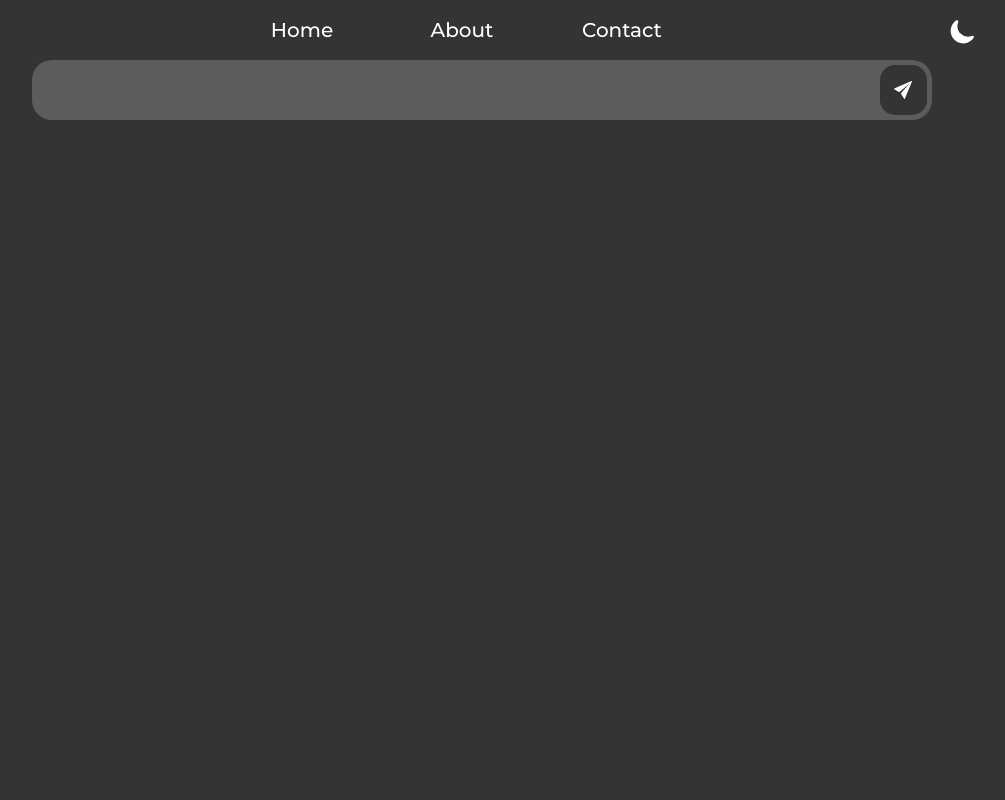
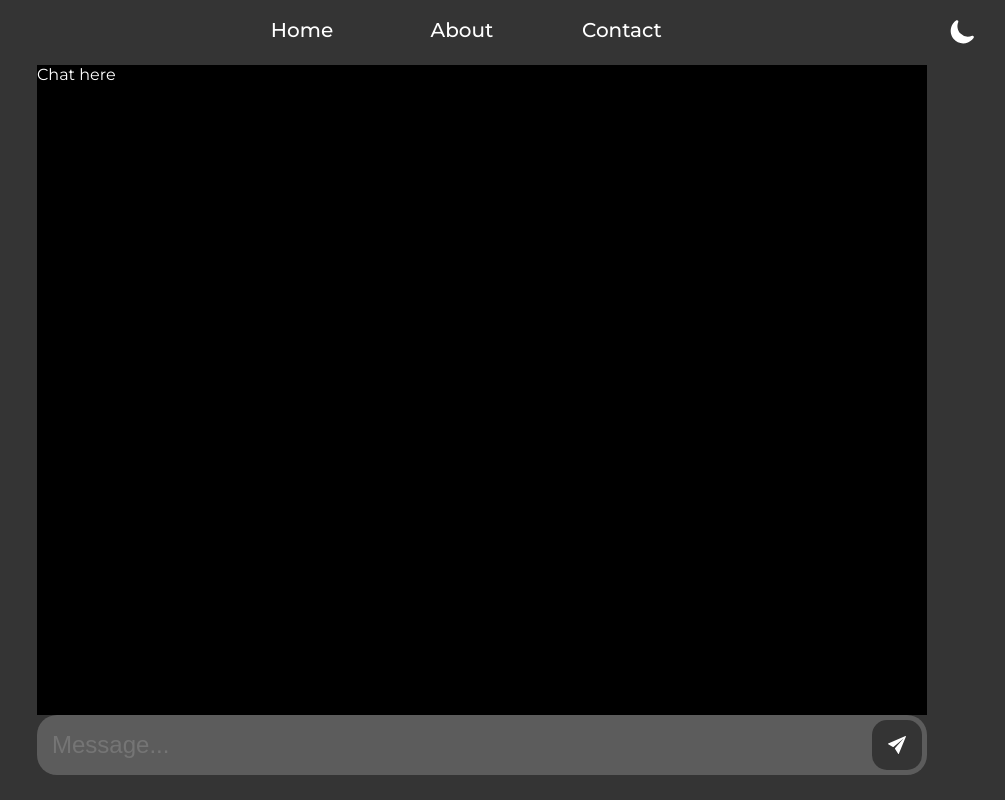
Before and after one commit to HushchinVolodymyr/AIHelperHub, a Next.js app: page /chat in a window 1280 px wide. Shown: the whole page, without its empty margins (158-1163 px from the left). Built offline with nearby package versions, Linux system fonts and the light colour scheme.

Commit message:
Send button fix

```diff
--- a/src/app/chat/page.js
+++ b/src/app/chat/page.js
@@ -1,12 +1,22 @@
-import React, {Suspense} from 'react';
+'use client'
+import React, {useState} from 'react';
 import InputSendBlock from "@/shared/components/ChatComponents/InputSendBlock/InputSendBlock";
 import styles from './page.module.css'
+import ChatBlock from "@/shared/components/ChatComponents/ChatBlock/ChatBlock";
 
 
 const Chat = () => {
+    const [ message, setMessage ] = useState('')
+    const [ chatHistory, setChatHistory ] = useState([])
+
+    const getMessage = (event) => {
+        setMessage(event.target.value);
+    };
+
     return (
         <div className={styles.container}>
-            <InputSendBlock/>
+            <ChatBlock />
+            <InputSendBlock getMessage={getMessage}/>
         </div>
     );
 };
--- a/src/app/chat/page.module.css
+++ b/src/app/chat/page.module.css
@@ -1,5 +1,16 @@
 .container {
+    display: flex;
+    flex-direction: column;
+    justify-content: flex-end;
+    align-items: center;
+    padding: 5px;
     max-width: 900px;
     width: 100%;
+    max-height: 90vh;
+    height: 100%;
     overflow: hidden;
 }
+
+.container::-webkit-scrollbar {
+    display: none;
+}
--- a/src/app/globals.css
+++ b/src/app/globals.css
@@ -21,6 +21,11 @@
     margin: 0;
 }
 
+html, body {
+    margin: 0;
+    padding: 0;
+    height: 100%;
+}
 
 body {
     color: rgb(var(--font-color-rgb));
--- a/src/app/layout.js
+++ b/src/app/layout.js
@@ -16,7 +16,6 @@ export default function RootLayout({children}) {
         <body className={montserrat.className}>
         <Header/>
         {children}
-        <footer style={{height: 100, padding: 30, width: '100%'}}></footer>
         </body>
         </html>
     );
--- /dev/null
+++ b/src/shared/components/ChatComponents/ChatBlock/ChatBlock.jsx
@@ -0,0 +1,12 @@
+import React from 'react';
+import styles from './ChatBlock.module.css'
+
+const ChatBlock = () => {
+    return (
+        <div className={styles.container}>
+            Chat here
+        </div>
+    );
+};
+
+export default ChatBlock;
--- /dev/null
+++ b/src/shared/components/ChatComponents/ChatBlock/ChatBlock.module.css
@@ -0,0 +1,5 @@
+.container {
+    background: #000;
+    height: 100%;
+    width: 100%;
+}
--- a/src/shared/components/ChatComponents/InputSendBlock/InputSendBlock.jsx
+++ b/src/shared/components/ChatComponents/InputSendBlock/InputSendBlock.jsx
@@ -4,11 +4,19 @@ import styles from "./InputSendBlock.module.css";
 import { IoIosSend } from "react-icons/io";
 
 
-const InputSendBlock = () => {
+const InputSendBlock = ({getMessage}) => {
     return (
         <div className={styles.container}>
-            <input type="text" className={styles.textInput}/>
-            <button className={styles.sendBtn}><IoIosSend />
+            <input
+                type="text"
+                className={styles.textInput}
+                onChange={getMessage}
+                placeholder='Message...'
+            />
+            <button
+                className={styles.sendBtn}
+            >
+                <IoIosSend />
             </button>
         </div>
     );
--- a/src/shared/components/ChatComponents/InputSendBlock/InputSendBlock.module.css
+++ b/src/shared/components/ChatComponents/InputSendBlock/InputSendBlock.module.css
@@ -1,9 +1,9 @@
 .container {
-    position: relative;
     display: flex;
     align-items: center;
-    justify-content: flex-start;
+    justify-content: space-between;
     background-color: rgb(var(--background-additional-rgb));
+    width: 100%;
     height: 60px;
     padding: 5px;
     border-radius: 20px;
@@ -25,8 +25,9 @@
     display: flex;
     align-items: center;
     justify-content: center;
+    min-width: 50px;
+    width: 50px;
     height: 50px;
-    width: 50px;
     border: none;
     font-size: 24px;
     border-radius: 15px;
--- a/src/shared/components/LayoutComponents/Header/Header.module.css
+++ b/src/shared/components/LayoutComponents/Header/Header.module.css
@@ -1,5 +1,4 @@
 .header {
-    height: 60px;
     display: flex;
     align-items: center;
     justify-content: center;
@@ -11,6 +10,7 @@
     display: flex;
     align-items: center;
     width: 100%;
+    height: 60px;
     justify-content: space-between;
 }
 
```
